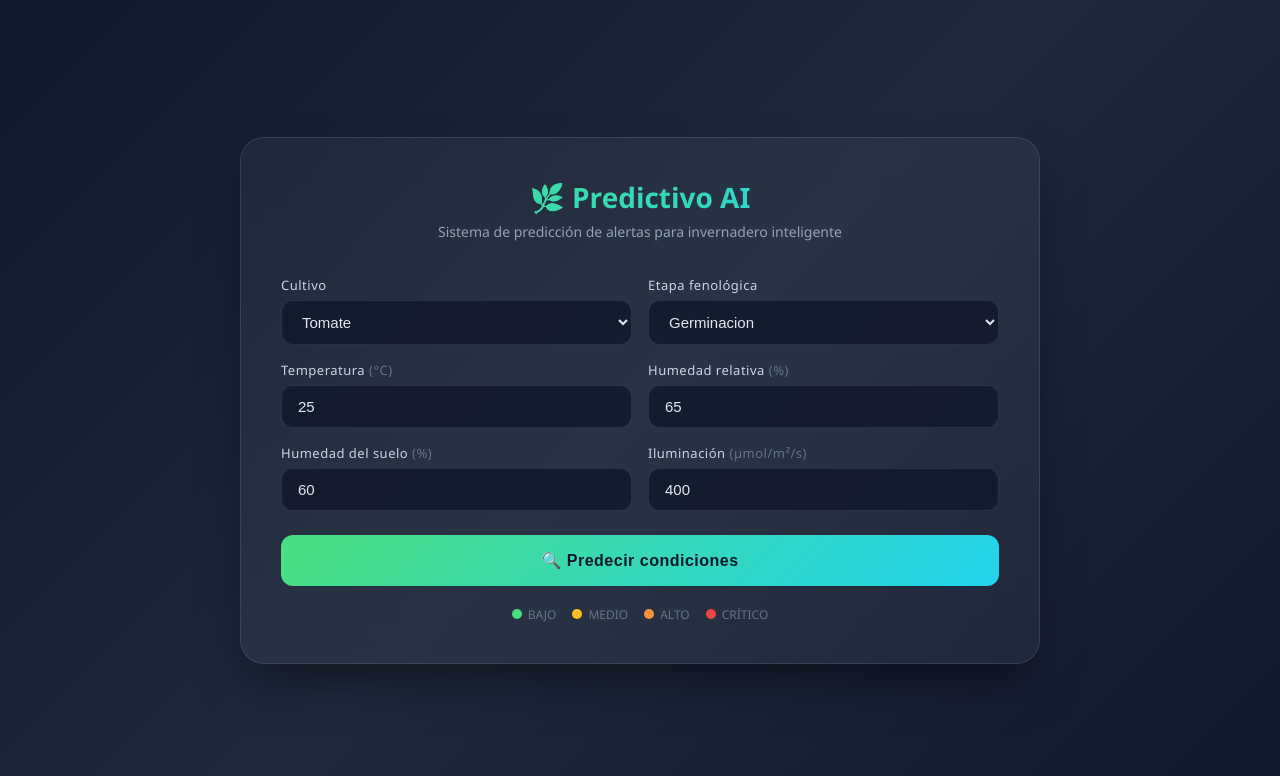
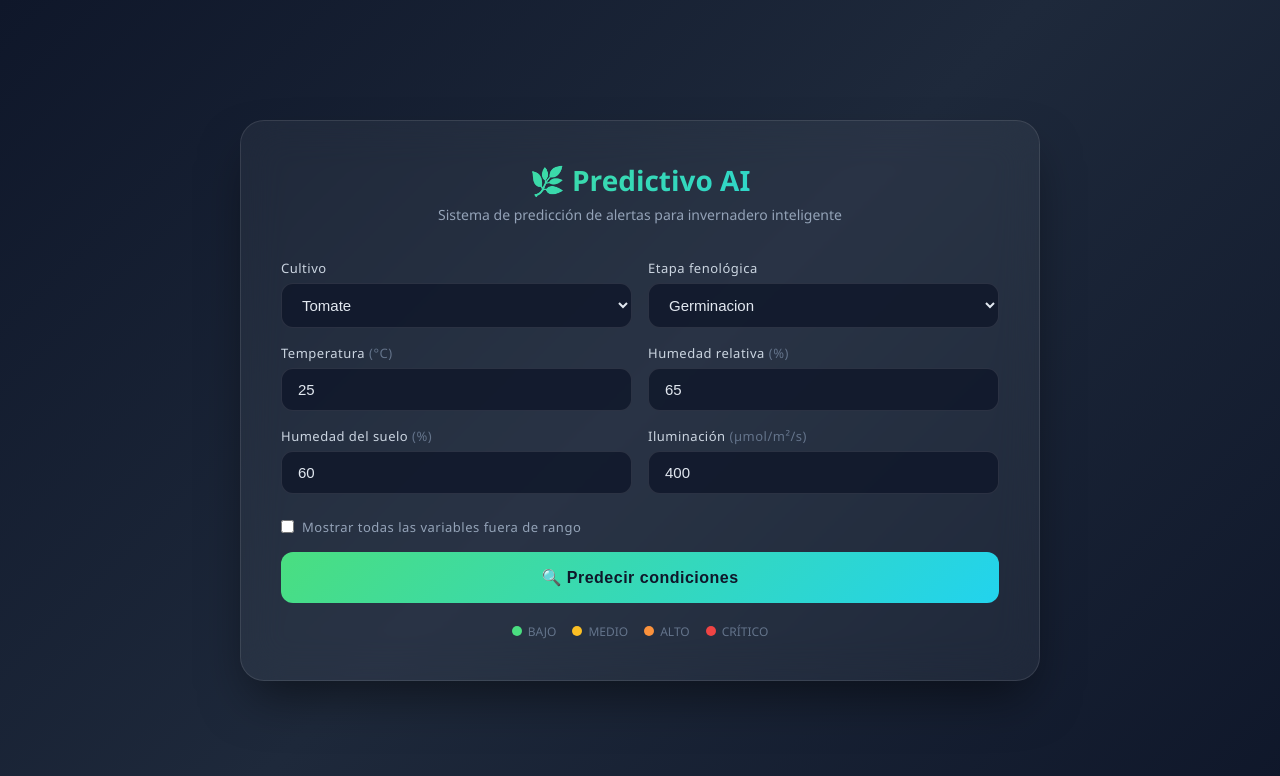
Before and after one commit to smart-greenhouse-system/ia, a Flask app: page /predictivo/ in a window 1280 px wide. Shown: the top 776 px of the page. Run offline with Flask 3, Linux system fonts and the light colour scheme; parts of the project's set-up code (start-up, migrations or seed data) failed here and were passed over.

Commit message:
fix: se agrega checkbox para envíar todas_las_variables

```diff
--- a/predictivo_ai/templates/predictivo.html
+++ b/predictivo_ai/templates/predictivo.html
@@ -248,6 +248,11 @@
         .urgency-dot.alto { background: #fb923c; }
         .urgency-dot.critico { background: #ef4444; }
 
+        table td { padding: 10px 10px; border-bottom: 1px solid rgba(255,255,255,0.05); }
+        table tr:last-child td { border-bottom: none; }
+        table td.critical { color: #ef4444; font-weight: 600; }
+        table td.high { color: #fbbf24; font-weight: 600; }
+
         @media (max-width: 600px) {
             .container { padding: 24px; }
             .input-grid { grid-template-columns: 1fr; }
@@ -297,6 +302,13 @@
                     <label for="sunlight">Iluminación <span class="unit">(µmol/m²/s)</span></label>
                     <input type="number" id="sunlight" step="1" min="0" max="1200" value="400" required>
                 </div>
+            </div>
+
+            <div style="display:flex; align-items:center; gap:10px; margin-bottom:16px;">
+                <label style="display:flex; align-items:center; gap:8px; cursor:pointer; color:#94a3b8; font-size:13px;">
+                    <input type="checkbox" id="toggleTodas">
+                    Mostrar todas las variables fuera de rango
+                </label>
             </div>
 
             <button type="submit" class="btn-predict" id="btnPredict">
@@ -373,11 +385,18 @@
                 resultCard.classList.add('ok');
                 statusBadge.className = 'status-badge ok';
                 statusBadge.textContent = 'OK';
-                resultTitle.textContent = '✅ Condiciones normales';
+                resultTitle.textContent = 'Condiciones normales';
+
+                let extraHtml = '';
+                if (data.todas_las_variables && data.todas_las_variables.length > 0) {
+                    extraHtml = `<div class="result-message">Las variables estan dentro de parametros.</div>`;
+                }
+
                 resultBody.innerHTML = `
                     <div class="result-item"><div class="r-label">Cultivo</div><div class="r-value">${data.cultivo}</div></div>
                     <div class="result-item"><div class="r-label">Etapa</div><div class="r-value">${data.etapa}</div></div>
                     <div class="result-item"><div class="r-label">Estado</div><div class="r-value" style="color:#4ade80">Sin alertas</div></div>
+                    ${extraHtml}
                 `;
                 return;
             }
@@ -385,7 +404,7 @@
             resultCard.classList.add('alerta');
             statusBadge.className = 'status-badge alerta';
             statusBadge.textContent = 'Alerta';
-            resultTitle.textContent = `⚠️ Alerta: ${data.accion.replace(/_/g, ' ')}`;
+            resultTitle.textContent = `Alerta: ${data.accion.replace(/_/g, ' ')}`;
 
             const urgClass = (data.nivel_urgencia || '').toLowerCase();
             const urgVal = data.nivel_urgencia || '—';
@@ -395,7 +414,7 @@
                 variableHtml = `
                     <div class="result-item"><div class="r-label">Variable</div><div class="r-value">${data.variable}</div></div>
                     <div class="result-item"><div class="r-label">Valor actual</div><div class="r-value ${urgClass === 'critico' ? 'critical' : 'high'}">${data.valor_actual}</div></div>
-                    <div class="result-item"><div class="r-label">Rango óptimo</div><div class="r-value">${data.valor_optimo_min} - ${data.valor_optimo_max}</div></div>
+                    <div class="result-item"><div class="r-label">Rango optimo</div><div class="r-value">${data.valor_optimo_min} - ${data.valor_optimo_max}</div></div>
                     <div class="result-item"><div class="r-label">Urgencia</div><div class="r-value ${urgClass === 'critico' ? 'critical' : urgClass === 'alto' ? 'high' : ''}">${urgVal}</div></div>
                 `;
             } else {
@@ -406,9 +425,47 @@
                 `;
             }
 
+            let tablaTodas = '';
+            if (data.todas_las_variables && data.todas_las_variables.length > 0) {
+                let filas = '';
+                const nombreVar = { 'temperatura': 'Temperatura', 'humedad': 'Humedad relativa', 'humedad_suelo': 'Humedad suelo', 'iluminacion': 'Iluminacion' };
+                data.todas_las_variables.forEach(v => {
+                    const uc = (v.nivel_urgencia || '').toLowerCase();
+                    filas += `
+                        <tr>
+                            <td>${nombreVar[v.variable] || v.variable}</td>
+                            <td>${v.valor_actual}</td>
+                            <td>${v.valor_optimo_min} - ${v.valor_optimo_max}</td>
+                            <td class="${uc === 'critico' ? 'critical' : uc === 'alto' ? 'high' : ''}">${v.nivel_urgencia}</td>
+                            <td>${v.accion.replace(/_/g, ' ')}</td>
+                        </tr>
+                    `;
+                });
+                tablaTodas = `
+                    <div style="grid-column:1/-1; margin-top:8px;">
+                        <div style="color:#94a3b8; font-size:12px; text-transform:uppercase; letter-spacing:0.5px; margin-bottom:8px;">Todas las variables fuera de rango</div>
+                        <table style="width:100%; border-collapse:collapse; font-size:13px;">
+                            <thead>
+                                <tr style="color:#64748b; text-transform:uppercase; font-size:11px; letter-spacing:0.5px; border-bottom:1px solid rgba(255,255,255,0.1);">
+                                    <th style="padding:8px 10px; text-align:left;">Variable</th>
+                                    <th style="padding:8px 10px; text-align:left;">Actual</th>
+                                    <th style="padding:8px 10px; text-align:left;">Optimo</th>
+                                    <th style="padding:8px 10px; text-align:left;">Urgencia</th>
+                                    <th style="padding:8px 10px; text-align:left;">Accion</th>
+                                </tr>
+                            </thead>
+                            <tbody style="color:#e2e8f0;">
+                                ${filas}
+                            </tbody>
+                        </table>
+                    </div>
+                `;
+            }
+
             resultBody.innerHTML = `
                 ${variableHtml}
-                <div class="result-message">${data.mensaje || 'Se requiere acción correctiva'}</div>
+                <div class="result-message">${data.mensaje || 'Se requiere accion correctiva'}</div>
+                ${tablaTodas}
             `;
         }
 
@@ -426,6 +483,11 @@
                 soil_moisture: parseFloat(document.getElementById('soil_moisture').value),
                 sunlight: parseFloat(document.getElementById('sunlight').value)
             };
+
+            const mostrarTodas = document.getElementById('toggleTodas').checked;
+            if (mostrarTodas) {
+                payload.todas_las_variables = true;
+            }
 
             try {
                 const resp = await fetch('/predictivo/predict', {
```
